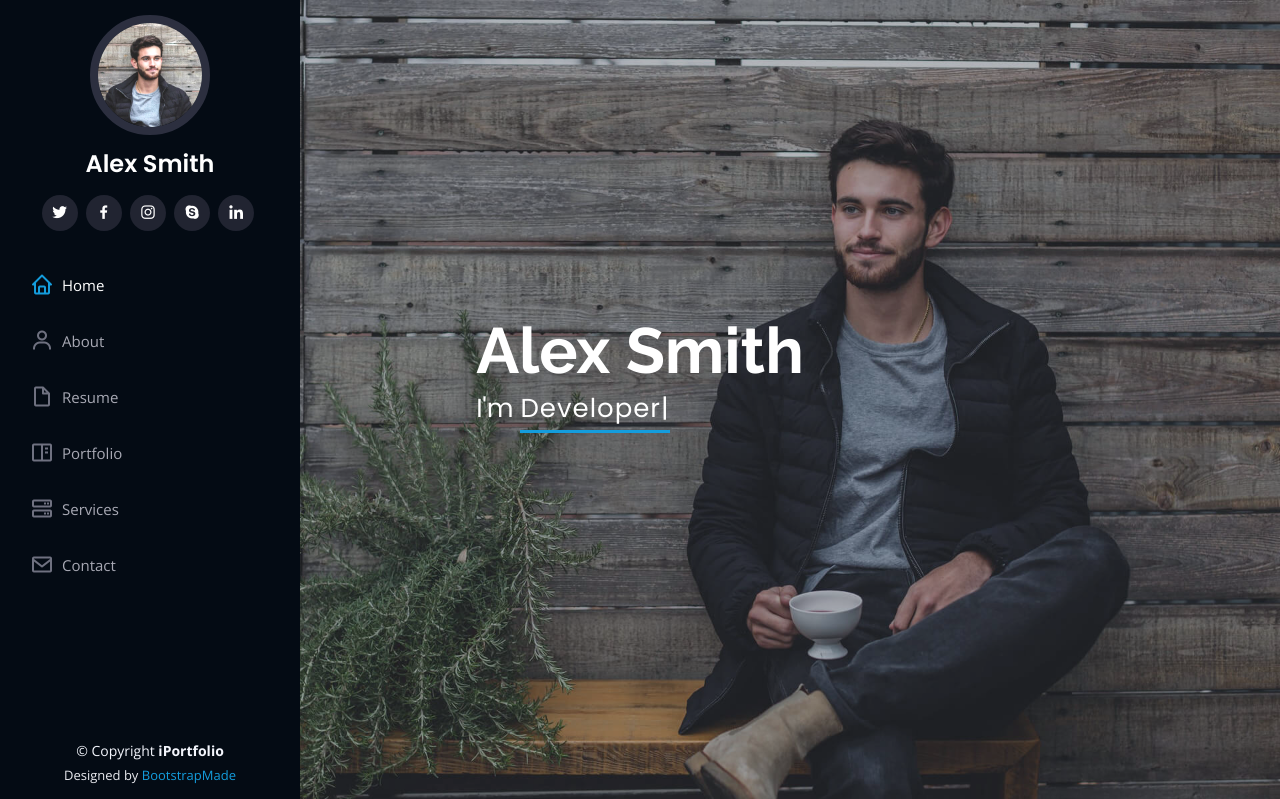
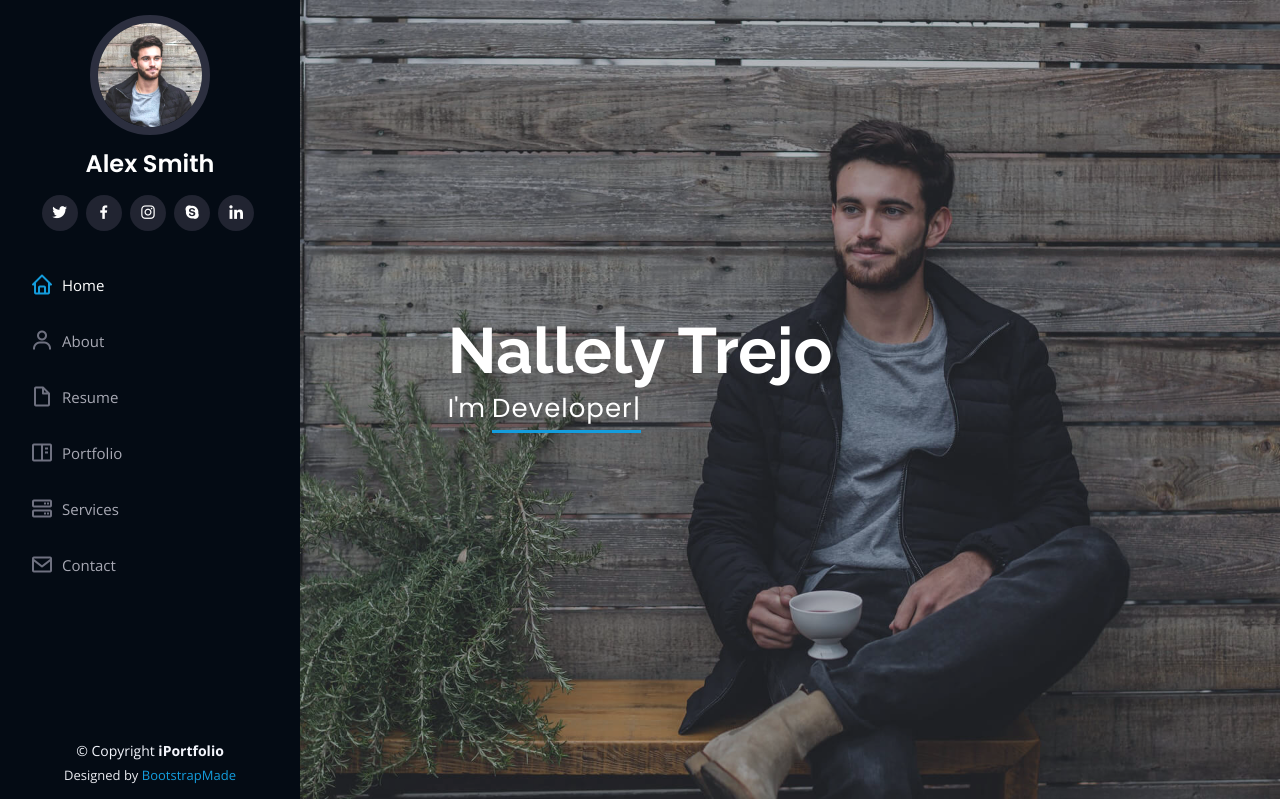
Before and after one commit to nalleeetreeejo/1101-final-project, a Flask app: page / in a window 1280 px wide. Shown: the top 799 px of the page. Run offline with Flask 3, Linux system fonts and the light colour scheme; some libraries are stand-ins or nearby versions.

Commit message:
update name

```diff
--- a/templates/index.html
+++ b/templates/index.html
@@ -73,7 +73,7 @@
   <!-- ======= Hero Section ======= -->
   <section id="hero" class="d-flex flex-column justify-content-center align-items-center">
     <div class="hero-container" data-aos="fade-in">
-      <h1>Alex Smith</h1>
+      <h1>Nallely Trejo</h1>
       <p>I'm <span class="typed" data-typed-items="Designer, Developer, Freelancer, Photographer"></span></p>
     </div>
   </section><!-- End Hero -->
```
